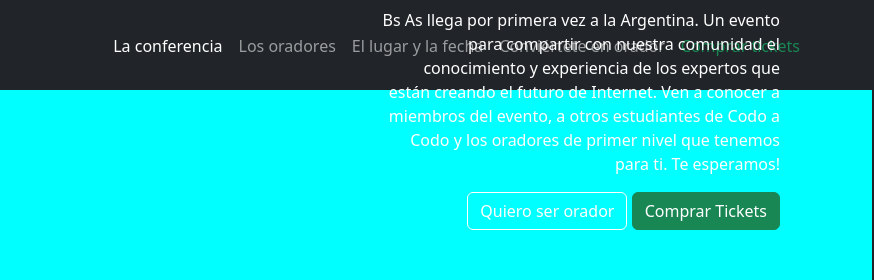
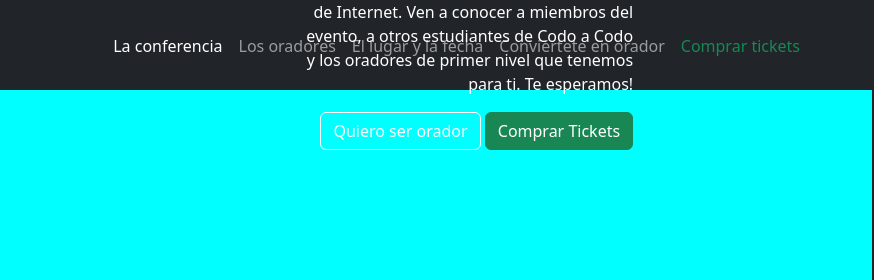
Before and after one commit to gonzalezmdaniel/INTEGRADOR, a plain HTML site: page index.html in a window 1280 px wide. Shown: the top 280 px of the page, 406-1280 px from the left. Drawn offline with nearby package versions, Linux system fonts and the light colour scheme.

Commit message:
ultimo intento de cuadrar el parrafo

```diff
--- a/estilos.css
+++ b/estilos.css
@@ -7,12 +7,13 @@ body {
 #padre{
   position: relative;
   background-color: aqua;
+
 }
 
 #hijo{
   position: absolute;
-  bottom: 10em;
-  right: 5em;
+  bottom: 15rem;
+  right: 10rem;
   background-color: transparent;
   color: white;
   text-align: right;
--- a/index.html
+++ b/index.html
@@ -30,11 +30,13 @@
 
         <div id="padre">
           <img id="imagenGrande" class="img-fluid" src="imagenes/ba1.jpg"   />
-          <div class="container col-sm-8 col-md-8 col-xl-4 col-lg-4 justify-content-end" id="hijo">
-            <h1 id="imagenH1">Conf Bs As</h1>
-            <p class="parrafo1 text-wrap">Bs As llega por primera vez a la Argentina. Un evento para compartir con nuestra comunidad el conocimiento y experiencia de los expertos que están creando el futuro de Internet. Ven a conocer a miembros del evento, a otros estudiantes de Codo a Codo y los oradores de primer nivel que tenemos para ti. Te esperamos!</p>
-            <button type="button" class="btn btn-light" id="botonTransparente">Quiero ser orador</button>
-            <button type="button" class="btn btn-success mb-10">Comprar Tickets</button>
+          <div class="container col-sm-10 col-md-8 col-xl-4 col-lg-4 justify-content-end btn-warning" id="hijo">
+            <div class="col-md-10 justify-content-end btn-danger">
+              <h1 id="imagenH1">Conf Bs As</h1>
+              <p class="parrafo1 text-wrap">Bs As llega por primera vez a la Argentina. Un evento para compartir con nuestra comunidad el conocimiento y experiencia de los expertos que están creando el futuro de Internet. Ven a conocer a miembros del evento, a otros estudiantes de Codo a Codo y los oradores de primer nivel que tenemos para ti. Te esperamos!</p>
+              <button type="button" class="btn btn-light" id="botonTransparente">Quiero ser orador</button>
+              <button type="button" class="btn btn-success mb-10">Comprar Tickets</button>
+            </div>
           </div>
        </div>
        <div class="row text-center">
```
